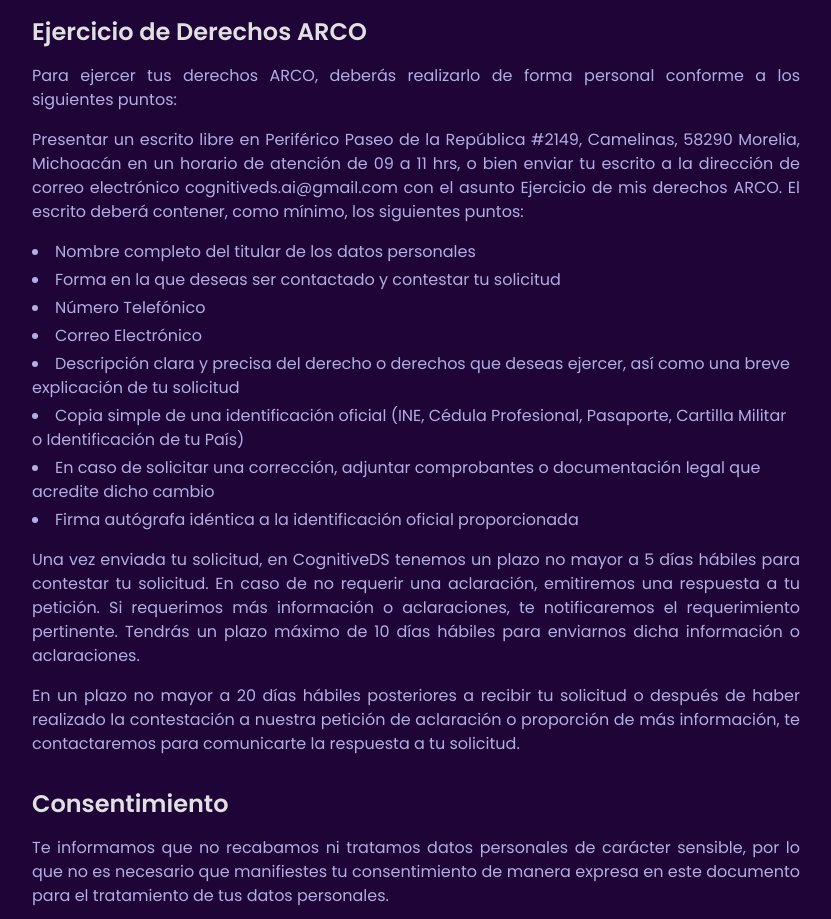
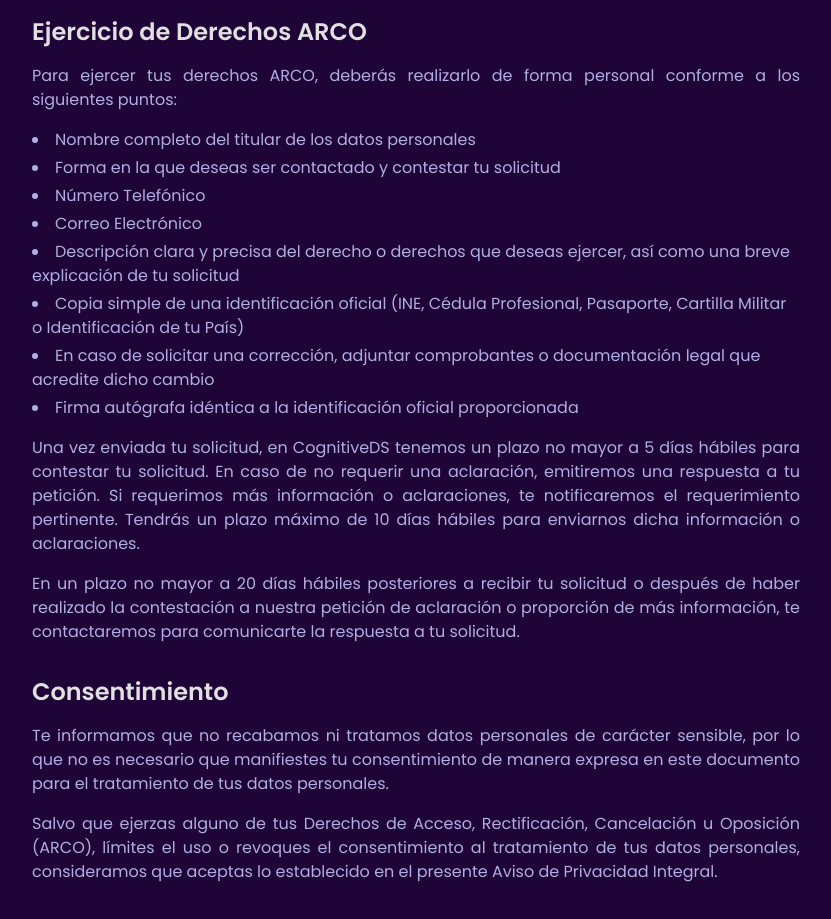
Before and after one commit to CognitiveDS/PaginaWEB, a Next.js app: page /privacidad in a window 1280 px wide. Shown: the part 3600-4519 px from the top of the page, without its empty margins (224-1055 px from the left). Built offline with nearby package versions, Linux system fonts and the light colour scheme.

Commit message:
Update privacidad.tsx

```diff
--- a/pages/privacidad.tsx
+++ b/pages/privacidad.tsx
@@ -142,9 +142,6 @@ const PrivacyPage: React.FC = () => {
             <p className="text-justify mb-4">
               Para ejercer tus derechos ARCO, deberás realizarlo de forma personal conforme a los siguientes puntos:
             </p>
-            <p className="text-justify mb-4">
-              Presentar un escrito libre en Periférico Paseo de la República #2149, Camelinas, 58290 Morelia, Michoacán en un horario de atención de 09 a 11 hrs, o bien enviar tu escrito a la dirección de correo electrónico cognitiveds.ai@gmail.com con el asunto Ejercicio de mis derechos ARCO. El escrito deberá contener, como mínimo, los siguientes puntos:
-            </p>
             <ul className="list-disc list-inside space-y-1 mb-4">
               <li>Nombre completo del titular de los datos personales</li>
               <li>Forma en la que deseas ser contactado y contestar tu solicitud</li>
```
